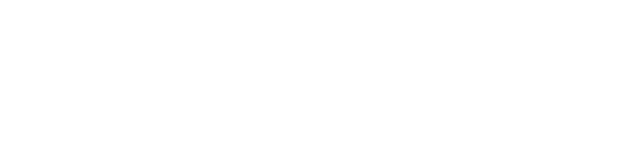
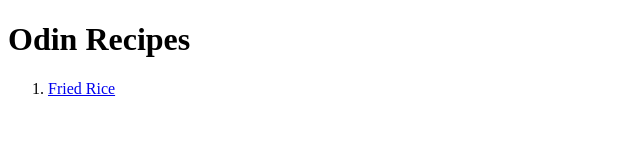
Before and after one commit to hightechlyfe/odin-recipes, a plain HTML site: page index.html in a window 1280 px wide. Shown: the whole page, without its empty margins (0-640 px from the left). Drawn offline with Linux system fonts and the light colour scheme.

Commit message:
index.html

```diff
--- a/index.html
+++ b/index.html
@@ -6,6 +6,9 @@
     </head>
 
     <body>
-
+        <h1><strong>Odin Recipes</strong></h1>
+        <ol>
+            <li> <a href="./recipes/friedrice.html">Fried Rice </a> </li>
+        </ol>
     </body>
 </html>
```
